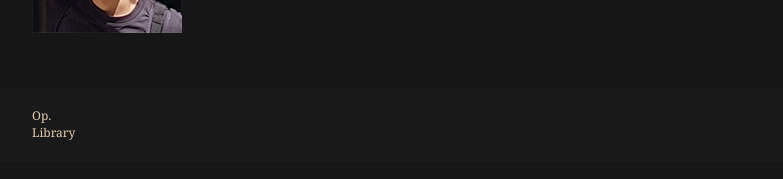
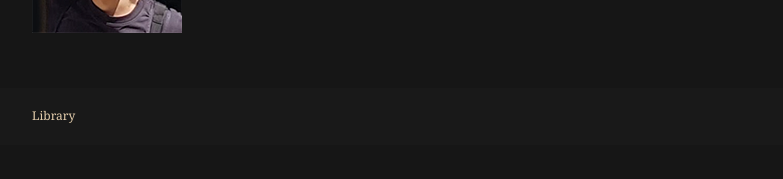
Before and after one commit to simonante/shimonem, a Jekyll site: the page built from index.md, in a window 1280 px wide. Shown: the part 353-532 px from the top of the page, without its empty margins (248-1031 px from the left). Built offline with Jekyll 4.4.1, drawn with Linux system fonts in a browser that asks for light colours.

```diff
--- a/_layouts/default.html
+++ b/_layouts/default.html
@@ -44,7 +44,6 @@
     <div class="wrapper-footer">
       <div class="container">
         <footer class="footer">
-            <a href="{{ site.baseurl }}/opuses">Op.</a>
             <a href="{{ site.baseurl }}/reading">Library</a>
         </footer>
       </div>
```
